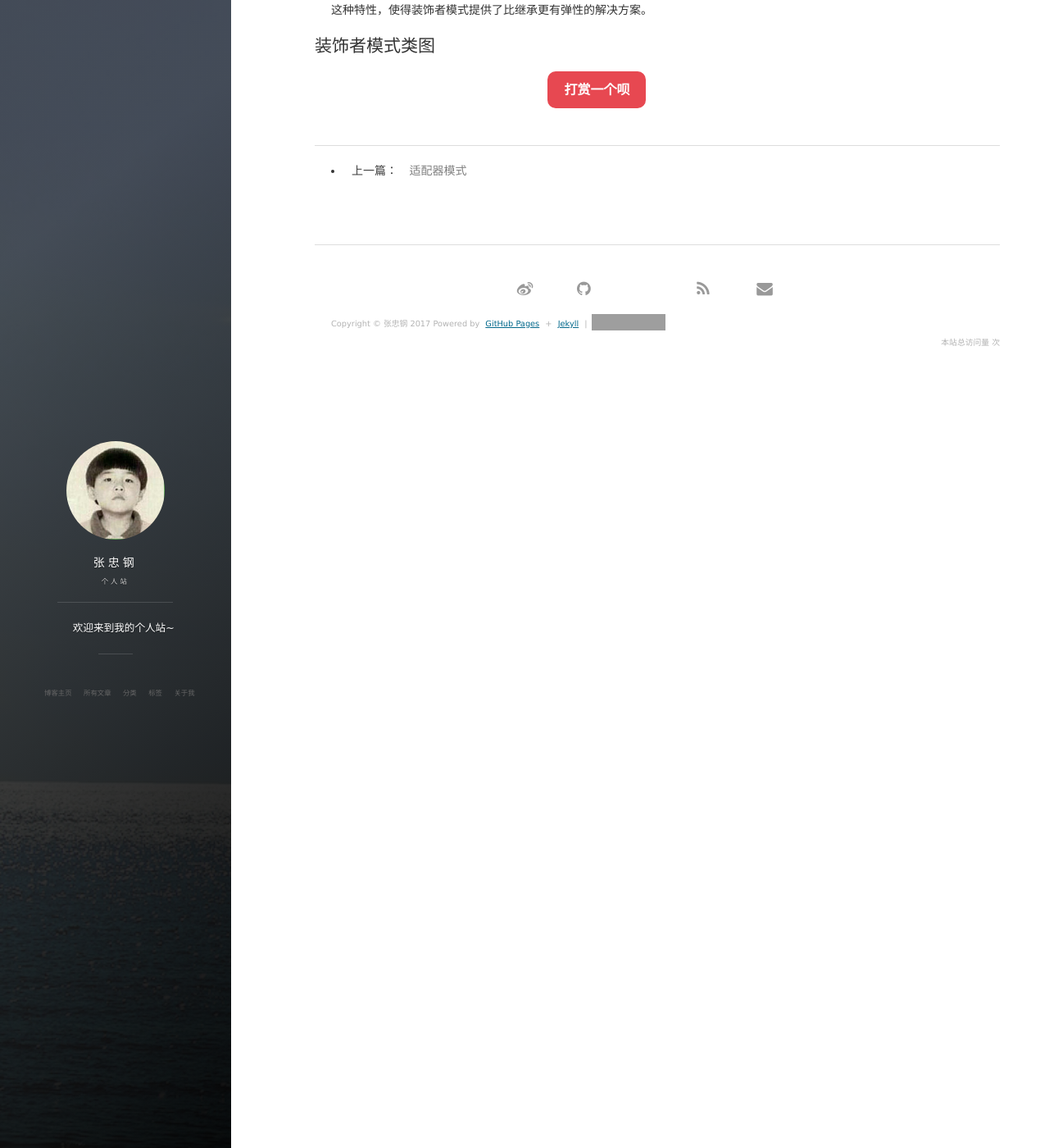
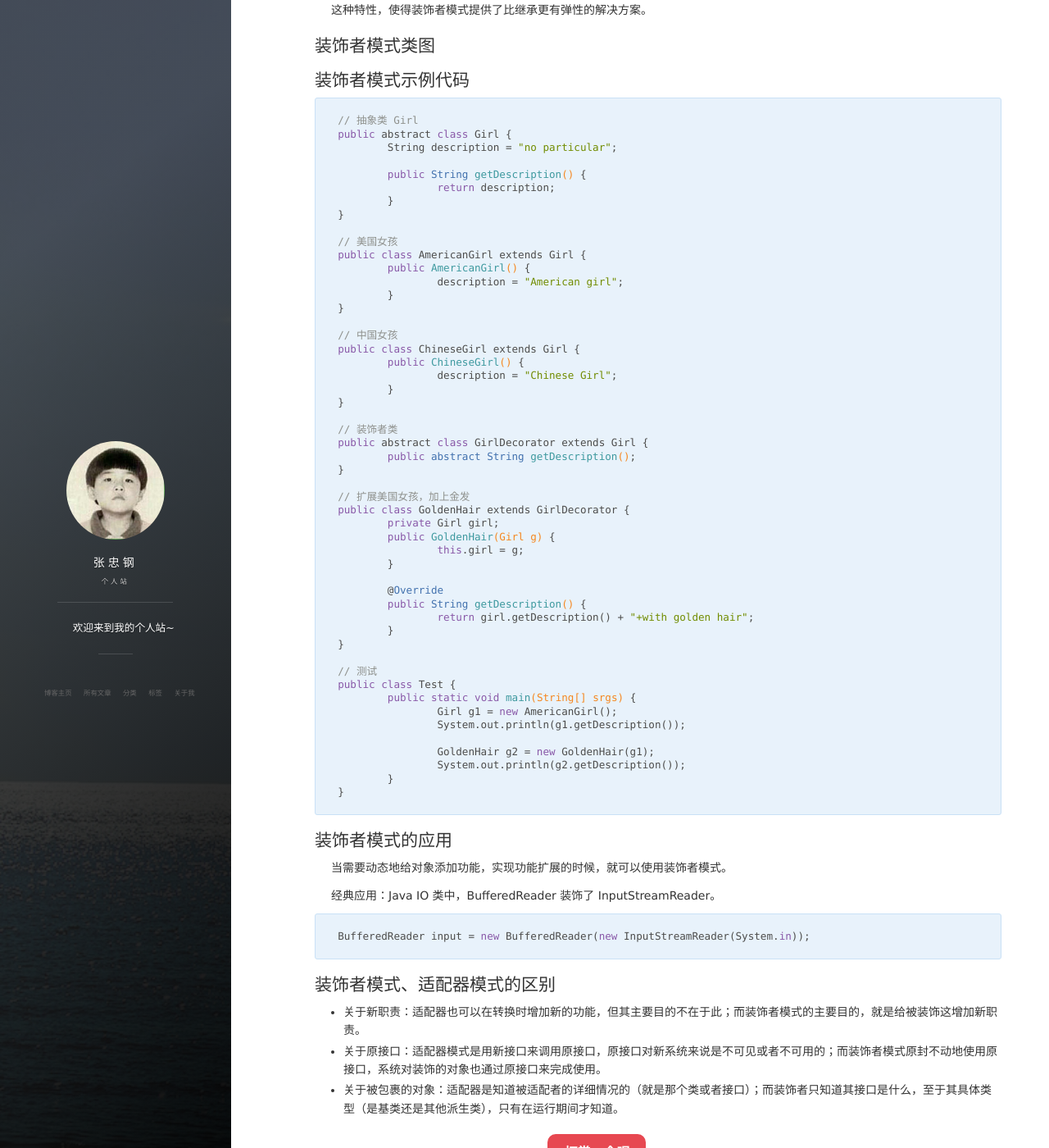
Before and after one commit to zhzhgang/zhzhgang.github.io, a Jekyll site: the page built from _posts/2017-03-29-DecoratorPattern.md, in a window 1280 px wide and 1400 px high, scrolled down 281 px. Shown: the whole window at 82% size. Built offline with Jekyll 4.4.1, drawn with Linux system fonts in a browser that asks for light colours; nearby versions of some CDN libraries; comment, search, counter and statistics services are not loaded; grey boxes are pictures that could not be loaded.

Commit message:
Edit 2017-03-29-DecoratorPattern.md

```diff
--- a/_posts/2017-03-29-DecoratorPattern.md
+++ b/_posts/2017-03-29-DecoratorPattern.md
@@ -18,3 +18,76 @@ tags: [设计模式, 装饰者]
 这种特性，使得装饰者模式提供了比继承更有弹性的解决方案。
 
 ## 装饰者模式类图
+
+
+
+## 装饰者模式示例代码
+
+	// 抽象类 Girl
+	public abstract class Girl {
+		String description = "no particular";
+
+		public String getDescription() {
+			return description;
+		}
+	}
+
+	// 美国女孩
+	public class AmericanGirl extends Girl {
+		public AmericanGirl() {
+			description = "American girl";
+		}
+	}
+
+	// 中国女孩
+	public class ChineseGirl extends Girl {
+		public ChineseGirl() {
+			description = "Chinese Girl";
+		}
+	}
+
+	// 装饰者类
+	public abstract class GirlDecorator extends Girl {
+		public abstract String getDescription();
+	}
+
+	// 扩展美国女孩，加上金发
+	public class GoldenHair extends GirlDecorator {
+		private Girl girl;
+		public GoldenHair(Girl g) {
+			this.girl = g;
+		}
+
+		@Override
+		public String getDescription() {
+			return girl.getDescription() + "+with golden hair";
+		}
+	}
+
+	// 测试
+	public class Test {
+		public static void main(String[] srgs) {
+			Girl g1 = new AmericanGirl();
+			System.out.println(g1.getDescription());
+
+			GoldenHair g2 = new GoldenHair(g1);
+			System.out.println(g2.getDescription());
+		}
+	}
+
+
+
+## 装饰者模式的应用
+
+当需要动态地给对象添加功能，实现功能扩展的时候，就可以使用装饰者模式。
+
+经典应用：Java IO 类中，BufferedReader 装饰了 InputStreamReader。
+
+	BufferedReader input = new BufferedReader(new InputStreamReader(System.in));
+
+
+## 装饰者模式、适配器模式的区别
+
+* 关于新职责：适配器也可以在转换时增加新的功能，但其主要目的不在于此；而装饰者模式的主要目的，就是给被装饰这增加新职责。
+* 关于原接口：适配器模式是用新接口来调用原接口，原接口对新系统来说是不可见或者不可用的；而装饰者模式原封不动地使用原接口，系统对装饰的对象也通过原接口来完成使用。
+* 关于被包裹的对象：适配器是知道被适配者的详细情况的（就是那个类或者接口）；而装饰者只知道其接口是什么，至于其具体类型（是基类还是其他派生类），只有在运行期间才知道。
```
